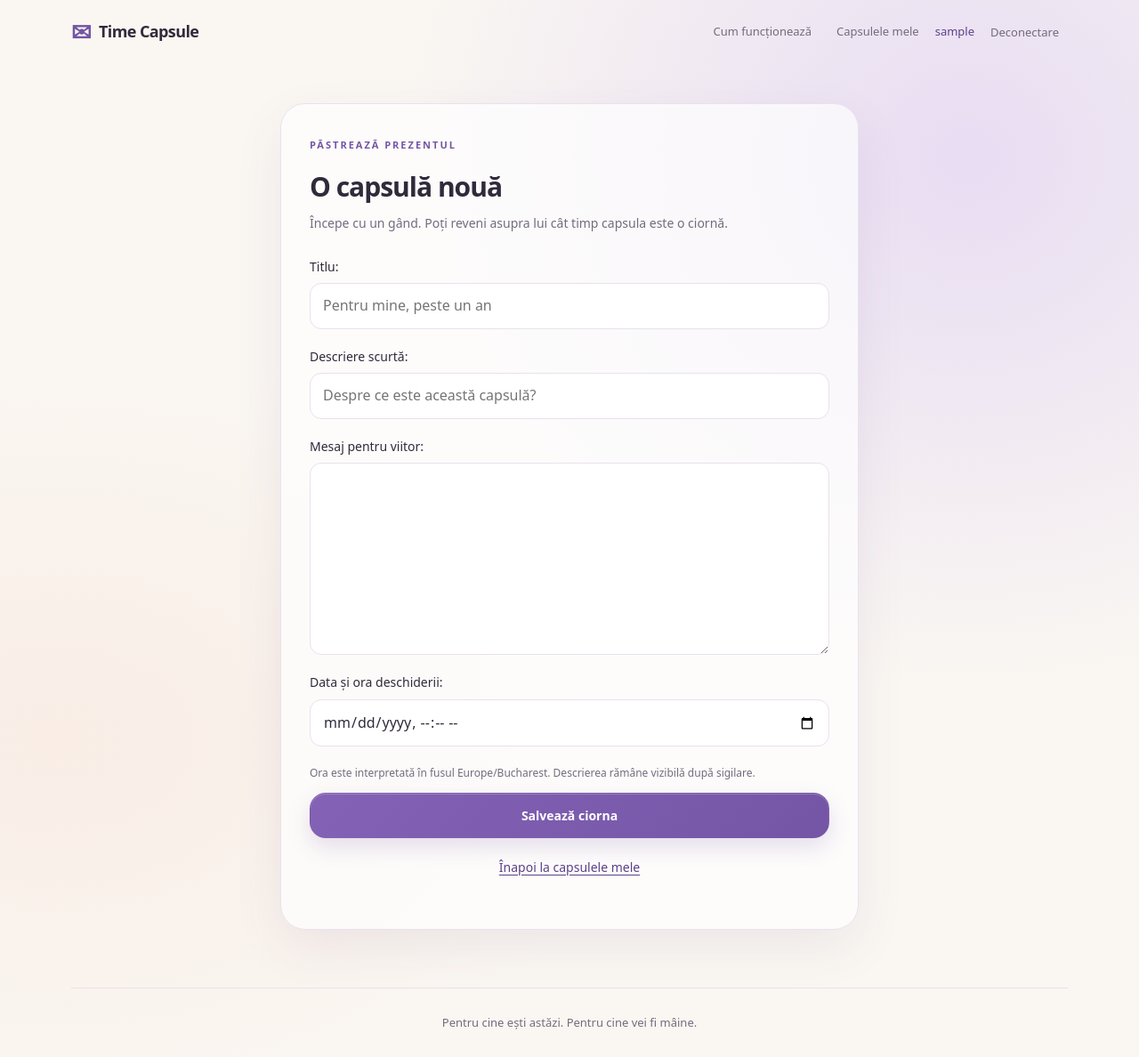
After one commit to dianuca/time-capsule, a Django app: page /capsules/new/ in a window 1280 px wide. The commit adds this page. Shown: the whole page at 89% size. Run offline with Django 5.2, Linux system fonts and the light colour scheme; the visitor is signed in with stand-in values (Sample User, id 1).

Commit message:
feat: add capsule creation with validation and tests

```diff
--- /dev/null
+++ b/capsules/forms.py
@@ -0,0 +1,35 @@
+from django import forms
+from django.utils import timezone
+from .models import Capsule
+
+class CapsuleForm(forms.ModelForm):
+    class Meta:
+        model = Capsule
+        fields = ("title", "description", "message", "opens_at")
+        labels = {
+            "title": "Titlu",
+            "description": "Descriere scurtă",
+            "message": "Mesaj pentru viitor",
+            "opens_at": "Data și ora deschiderii",
+        }
+        widgets = {
+            "title": forms.TextInput(
+                attrs={"placeholder": "Pentru mine, peste un an"}
+            ),
+            "description": forms.TextInput(
+                attrs={"placeholder": "Despre ce este această capsulă?"}
+            ),
+            "message": forms.Textarea(attrs={"rows": 7}),
+            "opens_at": forms.DateTimeInput(
+                format="%Y-%m-%dT%H:%M",
+                attrs={"type": "datetime-local"},
+            ),
+        }
+
+    def clean_opens_at(self):
+        opens_at = self.cleaned_data["opens_at"]
+        if opens_at <= timezone.now():
+            raise forms.ValidationError(
+                "Alege o dată de deschidere din viitor."
+            )
+        return opens_at
--- a/capsules/urls.py
+++ b/capsules/urls.py
@@ -6,4 +6,5 @@ app_name = "capsules"
 urlpatterns = [
     path("", views.home, name="home"),
     path("capsules/", views.capsule_list, name="list"),
+    path("capsules/new/", views.capsule_create, name="create"),
 ]
--- a/capsules/views.py
+++ b/capsules/views.py
@@ -1,11 +1,13 @@
 from django.contrib.auth.decorators import login_required
 from django.shortcuts import render
 from .models import Capsule
-
+from zoneinfo import ZoneInfo
+from django.shortcuts import redirect
+from django.utils import timezone
+from .forms import CapsuleForm
 
 def home(request):
     return render(request, "capsules/home.html")
-
 
 @login_required
 def capsule_list(request):
@@ -15,3 +17,24 @@ def capsule_list(request):
         "capsules/capsule_list.html",
         {"capsules": capsules},
     )
+
+@login_required
+def capsule_create(request):
+    with timezone.override(ZoneInfo(request.user.timezone)):
+        if request.method == "POST":
+            form = CapsuleForm(request.POST)
+
+            if form.is_valid():
+                capsule = form.save(commit=False)
+                capsule.owner = request.user
+                capsule.save()
+
+                return redirect("capsules:list")
+        else:
+            form = CapsuleForm()
+
+        return render(
+            request,
+            "capsules/capsule_form.html",
+            {"form": form},
+        )
--- a/static/css/style.css
+++ b/static/css/style.css
@@ -966,3 +966,55 @@ h1 {
         transform: none;
     }
 }
+.collection-actions {
+    margin-bottom: 25px;
+}
+
+.capsule-form-card {
+    max-width: 650px;
+}
+
+.form-field textarea {
+    display: block;
+    width: 100%;
+    padding: 12px 14px;
+    border: 1px solid var(--border);
+    border-radius: 13px;
+    background: white;
+    color: var(--text);
+    font: inherit;
+    line-height: 1.7;
+    resize: vertical;
+}
+
+.form-field textarea:focus {
+    border-color: var(--accent);
+    outline: 3px solid rgb(116 85 165 / 12%);
+}
+.collection-header {
+    display: flex;
+    align-items: center;
+    justify-content: space-between;
+    gap: 24px;
+    margin-bottom: 30px;
+}
+
+.collection-header .collection-heading {
+    margin-bottom: 0;
+}
+
+.collection-header .collection-heading p {
+    margin-bottom: 0;
+}
+
+.collection-header > .button {
+    flex-shrink: 0;
+}
+
+@media (max-width: 760px) {
+    .collection-header {
+        flex-direction: column;
+        align-items: flex-start;
+        gap: 18px;
+    }
+}
--- /dev/null
+++ b/templates/capsules/capsule_form.html
@@ -0,0 +1,46 @@
+{% extends "base.html" %}
+
+{% block title %}Capsulă nouă | Time Capsule{% endblock %}
+
+{% block content %}
+    <section class="auth-section">
+        <div class="auth-card capsule-form-card">
+            <span class="eyebrow">PĂSTREAZĂ PREZENTUL</span>
+            <h1>O capsulă nouă</h1>
+            <p>
+                Începe cu un gând. Poți reveni asupra lui
+                cât timp capsula este o ciornă.
+            </p>
+
+            <form method="post">
+                {% csrf_token %}
+
+                {{ form.non_field_errors }}
+
+                {% for field in form %}
+                    <div class="form-field">
+                        {{ field.label_tag }}
+                        {{ field }}
+                        {{ field.errors }}
+                    </div>
+                {% endfor %}
+
+                <p class="help-text">
+                    Ora este interpretată în fusul
+                    {{ user.timezone }}.
+                    Descrierea rămâne vizibilă după sigilare.
+                </p>
+
+                <button class="button button-primary" type="submit">
+                    Salvează ciorna
+                </button>
+            </form>
+
+            <p class="auth-switch">
+                <a href="{% url 'capsules:list' %}">
+                    Înapoi la capsulele mele
+                </a>
+            </p>
+        </div>
+    </section>
+{% endblock %}
```
Also changed, not shown: capsules/tests.py (+99 -0 lines), templates/capsules/capsule_list.html (+11 -5 lines).
